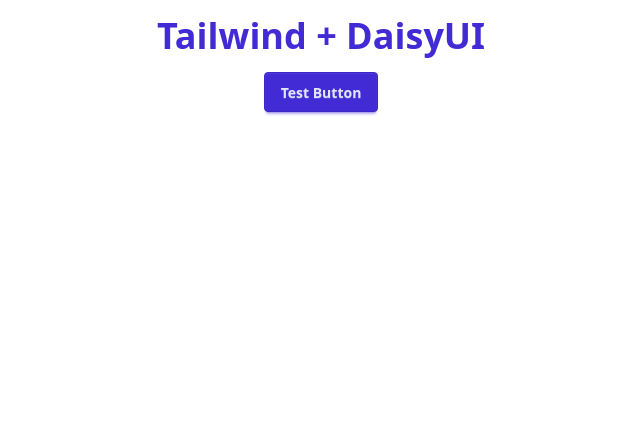
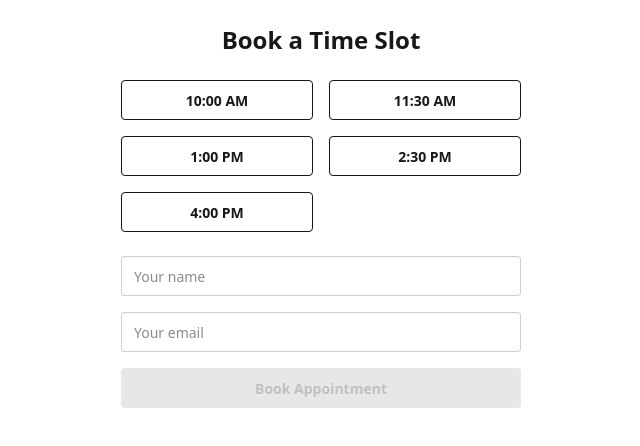
Before and after one commit to devtrilley/slotme-saas, a React (Vite) app in the folder frontend/: page / in a window 1280 px wide. Shown: the top 446 px of the page, without its empty margins (319-959 px from the left). Built offline with nearby package versions, Linux system fonts and the light colour scheme.

Commit message:
Add BookingPage with slot picker, form, and success message

```diff
--- a/frontend/src/App.jsx
+++ b/frontend/src/App.jsx
@@ -1,12 +1,10 @@
 import "./App.css";
+import BookingPage from "./pages/BookingPage";
 
 function App() {
   return (
     <>
-      <div className="p-4 text-center">
-        <h1 className="text-4xl font-bold text-primary">Tailwind + DaisyUI</h1>
-        <button className="btn btn-primary mt-4">Test Button</button>
-      </div>
+      <BookingPage />
     </>
   );
 }
--- /dev/null
+++ b/frontend/src/pages/BookingPage.jsx
@@ -0,0 +1,77 @@
+import { useState } from "react";
+
+const fakeSlots = [
+  "10:00 AM",
+  "11:30 AM",
+  "1:00 PM",
+  "2:30 PM",
+  "4:00 PM",
+];
+
+export default function BookingPage() {
+  const [selectedSlot, setSelectedSlot] = useState(null);
+  const [name, setName] = useState("");
+  const [email, setEmail] = useState("");
+  const [success, setSuccess] = useState(false);
+
+  const handleSubmit = (e) => {
+    e.preventDefault();
+    console.log("Booking submitted:", { selectedSlot, name, email });
+    setSuccess(true);
+    setName("");
+    setEmail("");
+    setSelectedSlot(null);
+    setTimeout(() => setSuccess(false), 4000); // Hide message after 4 seconds
+  };
+
+  return (
+    <div className="max-w-md mx-auto p-6 space-y-6">
+      <h2 className="text-2xl font-bold text-center">Book a Time Slot</h2>
+
+      {success && (
+        <div className="alert alert-success shadow-lg">
+          <span>Booking confirmed! We'll email you shortly.</span>
+        </div>
+      )}
+
+      <div className="grid grid-cols-2 gap-4">
+        {fakeSlots.map((slot) => (
+          <button
+            key={slot}
+            className={`btn ${
+              selectedSlot === slot ? "btn-primary" : "btn-outline"
+            }`}
+            onClick={() => setSelectedSlot(slot)}
+            type="button"
+          >
+            {slot}
+          </button>
+        ))}
+      </div>
+
+      <form onSubmit={handleSubmit} className="space-y-4">
+        <input
+          type="text"
+          placeholder="Your name"
+          className="input input-bordered w-full"
+          value={name}
+          onChange={(e) => setName(e.target.value)}
+          required
+        />
+
+        <input
+          type="email"
+          placeholder="Your email"
+          className="input input-bordered w-full"
+          value={email}
+          onChange={(e) => setEmail(e.target.value)}
+          required
+        />
+
+        <button className="btn btn-primary w-full" disabled={!selectedSlot}>
+          Book Appointment
+        </button>
+      </form>
+    </div>
+  );
+}
```
